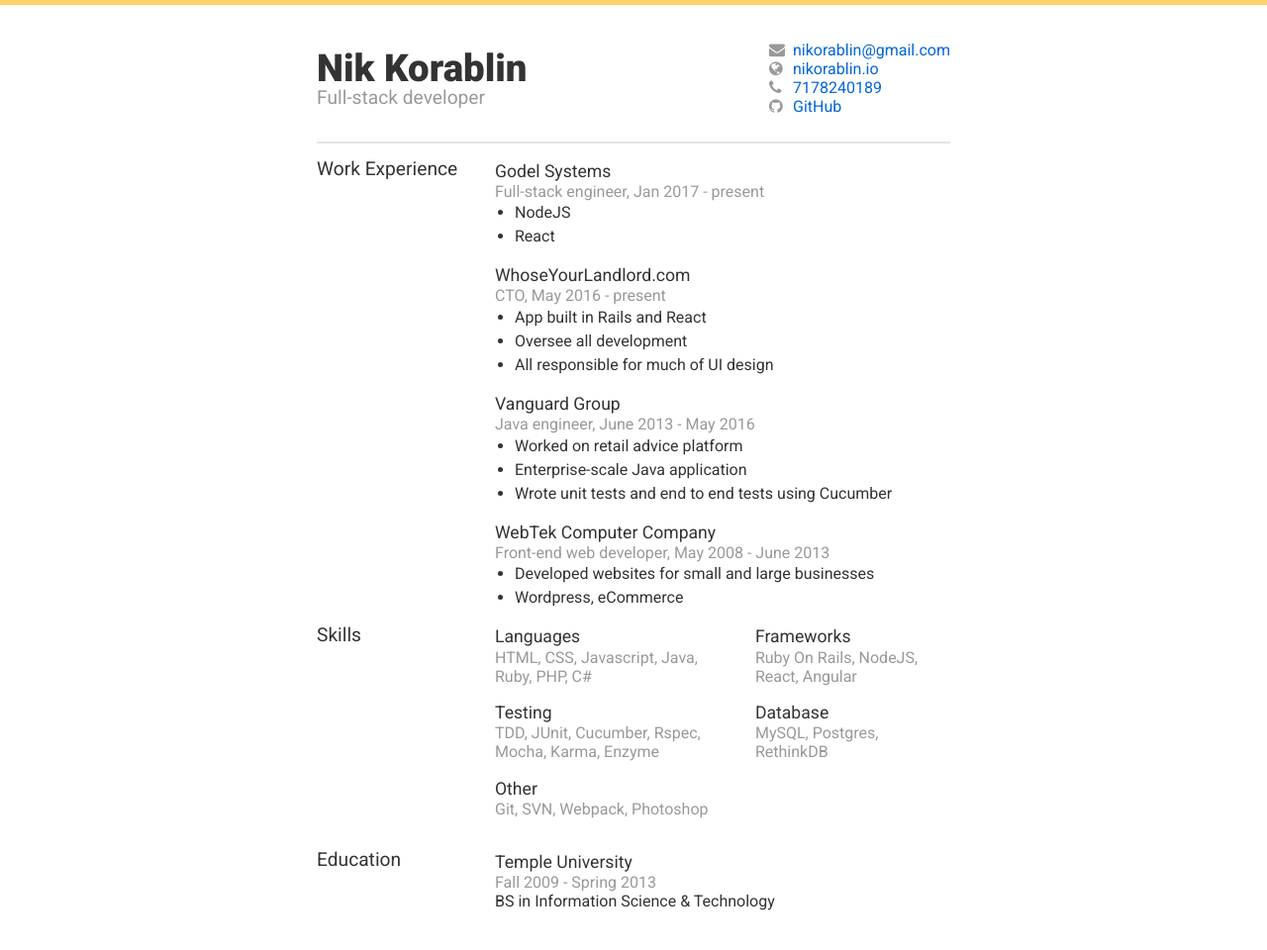
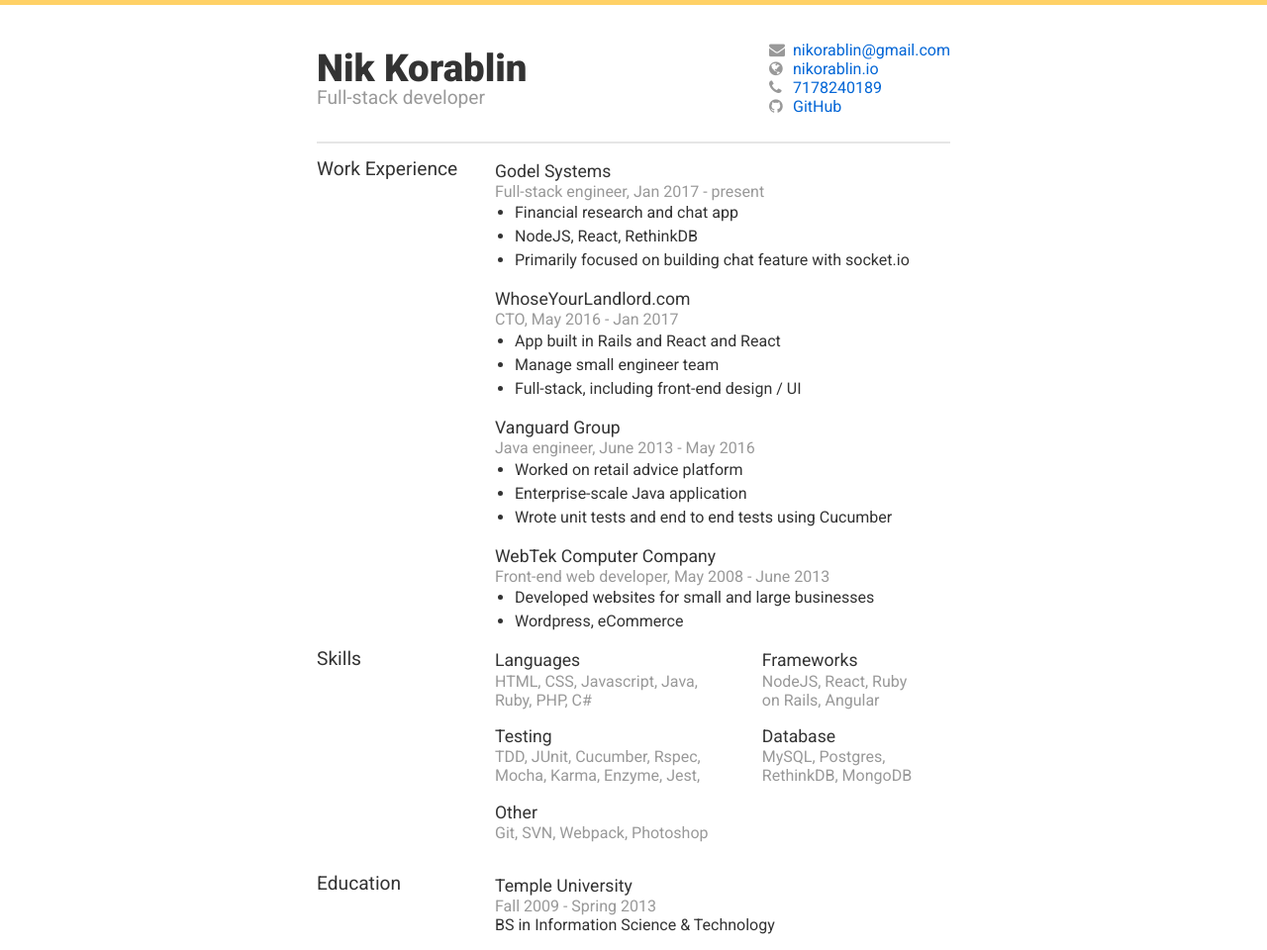
Before and after one commit to nikorablin/nikorablin.io, a Jekyll site: the page built from src/cv.html, in a window 1280 px wide. Shown: the whole page at 99% size. Built offline with Jekyll 4.4.1, drawn with Linux system fonts in a browser that asks for light colours; before the commit the page ends 936 px from its top, so only the background shows below that.

Commit message:
updated cv

```diff
--- a/src/cv.html
+++ b/src/cv.html
@@ -9,16 +9,17 @@ title:  CV
     <h3>Godel Systems</h3>
     <h4 class="text-muted">Full-stack engineer, Jan 2017 - present</h4>
     <ul class="CV__list">
-      <li class="CV__list-item">NodeJS</li>
-      <li class="CV__list-item">React</li>
+      <li class="CV__list-item">Financial research and chat app</li>
+      <li class="CV__list-item">NodeJS, React, RethinkDB</li>
+      <li class="CV__list-item">Primarily focused on building chat feature with socket.io</li>
     </ul>
 
     <h3><a class="CV__section-link" href="http://whoseyourlandlord.com">WhoseYourLandlord.com</a></h3>
-    <h4 class="text-muted">CTO, May 2016 - present</h4>
+    <h4 class="text-muted">CTO, May 2016 - Jan 2017</h4>
     <ul class="CV__list">
-      <li class="CV__list-item">App built in Rails and React</li>
-      <li class="CV__list-item">Oversee all development</li>
-      <li class="CV__list-item">All responsible for much of UI design</li>
+      <li class="CV__list-item">App built in Rails and React and React</li>
+      <li class="CV__list-item">Manage small engineer team</li>
+      <li class="CV__list-item">Full-stack, including front-end design / UI</li>
     </ul>
 
     <h3>Vanguard Group</h3>
@@ -46,17 +47,17 @@ title:  CV
       <p class="text-muted">HTML, CSS, Javascript, Java, Ruby, PHP, C#</p>
 
       <h3>Testing</h3>
-      <p class="text-muted">TDD, JUnit, Cucumber, Rspec, Mocha, Karma, Enzyme</p>
+      <p class="text-muted">TDD, JUnit, Cucumber, Rspec, Mocha, Karma, Enzyme, Jest, </p>
 
       <h3>Other</h3>
       <p class="text-muted">Git, SVN, Webpack, Photoshop</p>
     </div>
     <div class="CV__section-content-section">
       <h3>Frameworks</h3>
-      <p class="text-muted">Ruby On Rails, NodeJS, React, Angular</p>
+      <p class="text-muted">NodeJS, React, Ruby on Rails, Angular</p>
 
       <h3>Database</h3>
-      <p class="text-muted">MySQL, Postgres, RethinkDB</p>
+      <p class="text-muted">MySQL, Postgres, RethinkDB, MongoDB</p>
     </div>
   </div>
 </div>
```
Also changed, not shown: src/Gemfile.lock.
